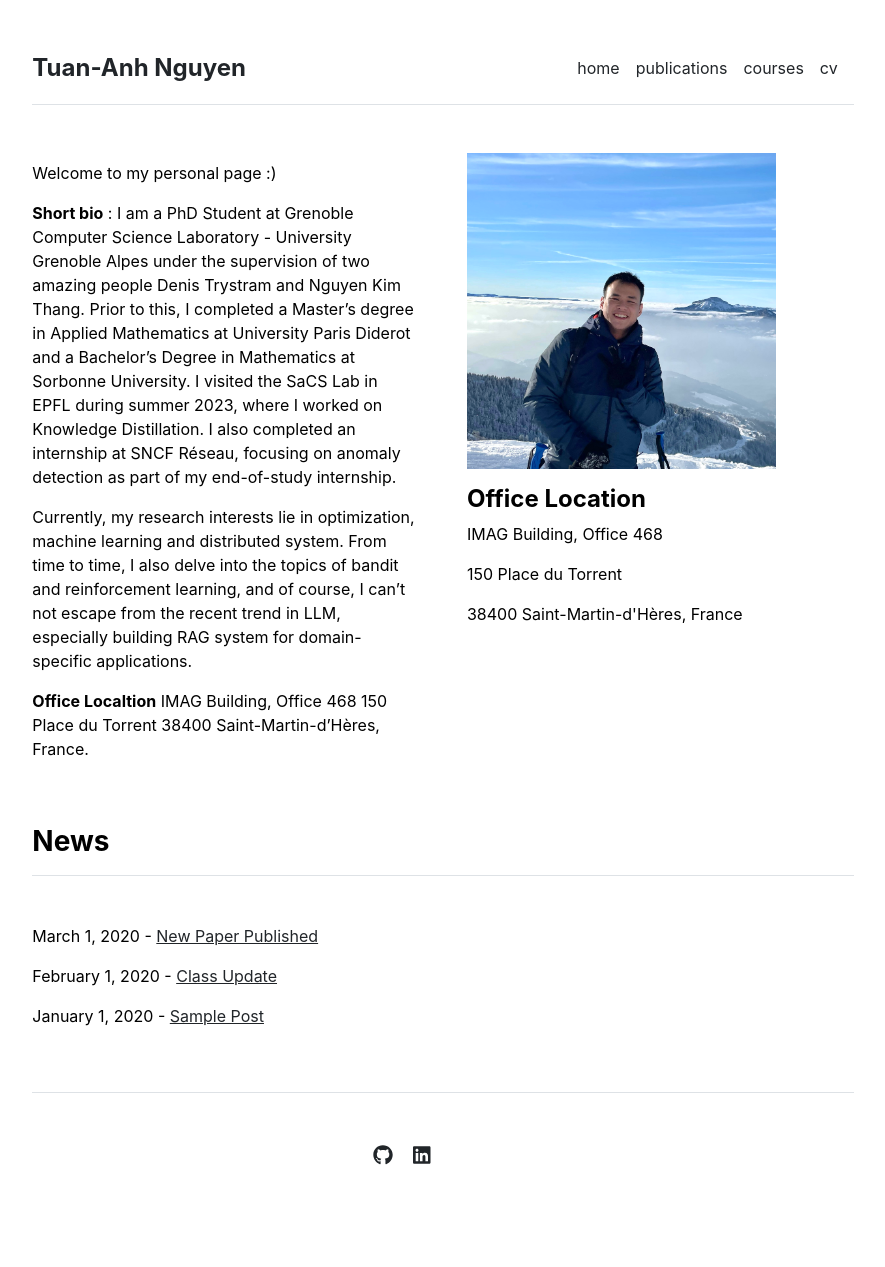
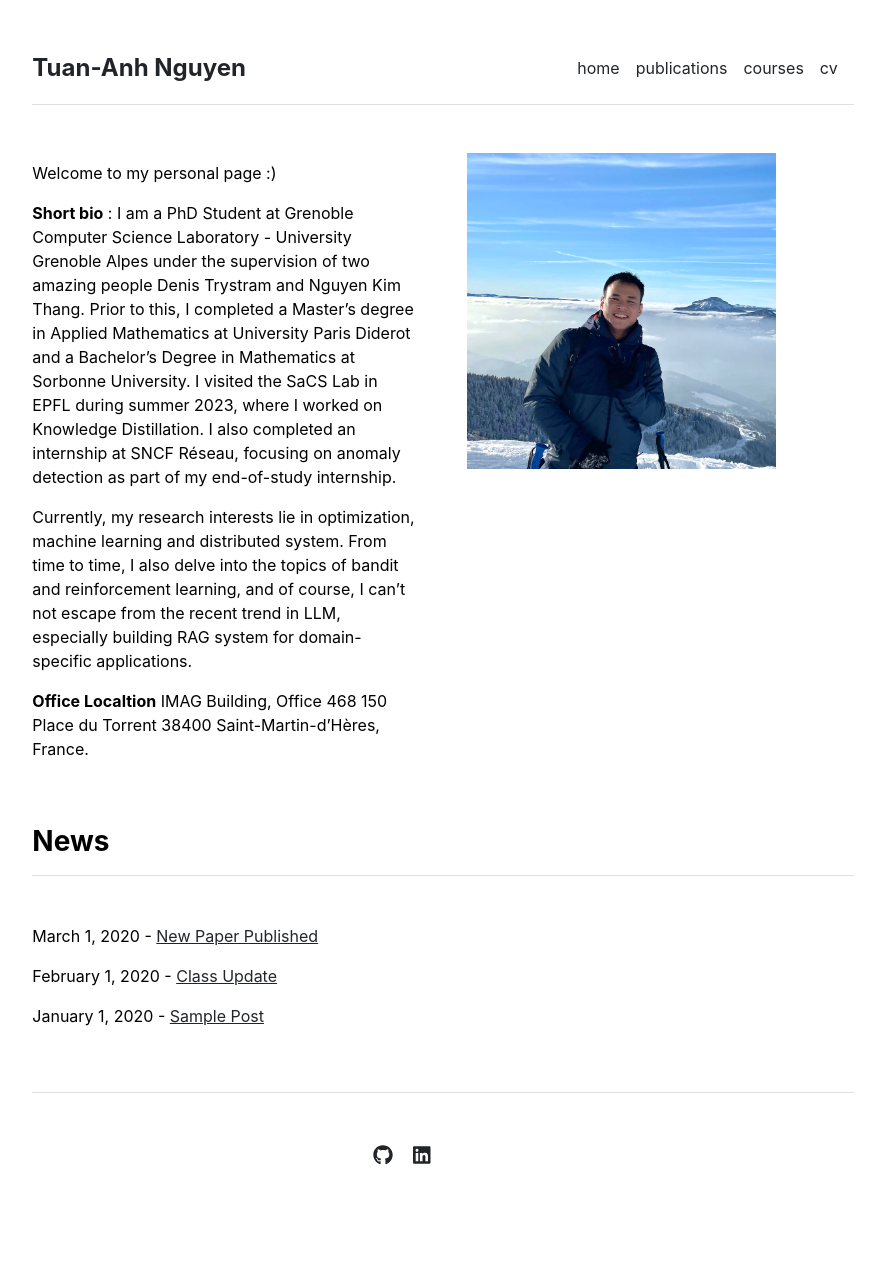
Before and after one commit to tuananhngh/tuananhngh.github.io, a Jekyll site: the page built from index.md, in a window 1280 px wide. Shown: the whole page, without its empty margins (197-1082 px from the left). Built offline with Jekyll 4.4.1, drawn with Linux system fonts in a browser that asks for light colours.

Commit message:
change office

```diff
--- a/_layouts/home.html
+++ b/_layouts/home.html
@@ -10,12 +10,12 @@ layout: default
   <div class="col-md-6">
     <img src="{{ site.github.url }}/assets/img/tuan.jpg" alt="Home" width="80%">
     <!-- Office Location -->
-    <div class="mt-3">
+    <!-- <div class="mt-3">
       <h4 class="fw-bold">Office Location</h4>
       <p>IMAG Building, Office 468</p>
       <p>150 Place du Torrent</p>
       <p>38400 Saint-Martin-d'Hères, France</p>
-    </div>
+    </div> -->
   </div>
 </div>
 
```
Also changed, not shown: Gemfile.lock (added).
